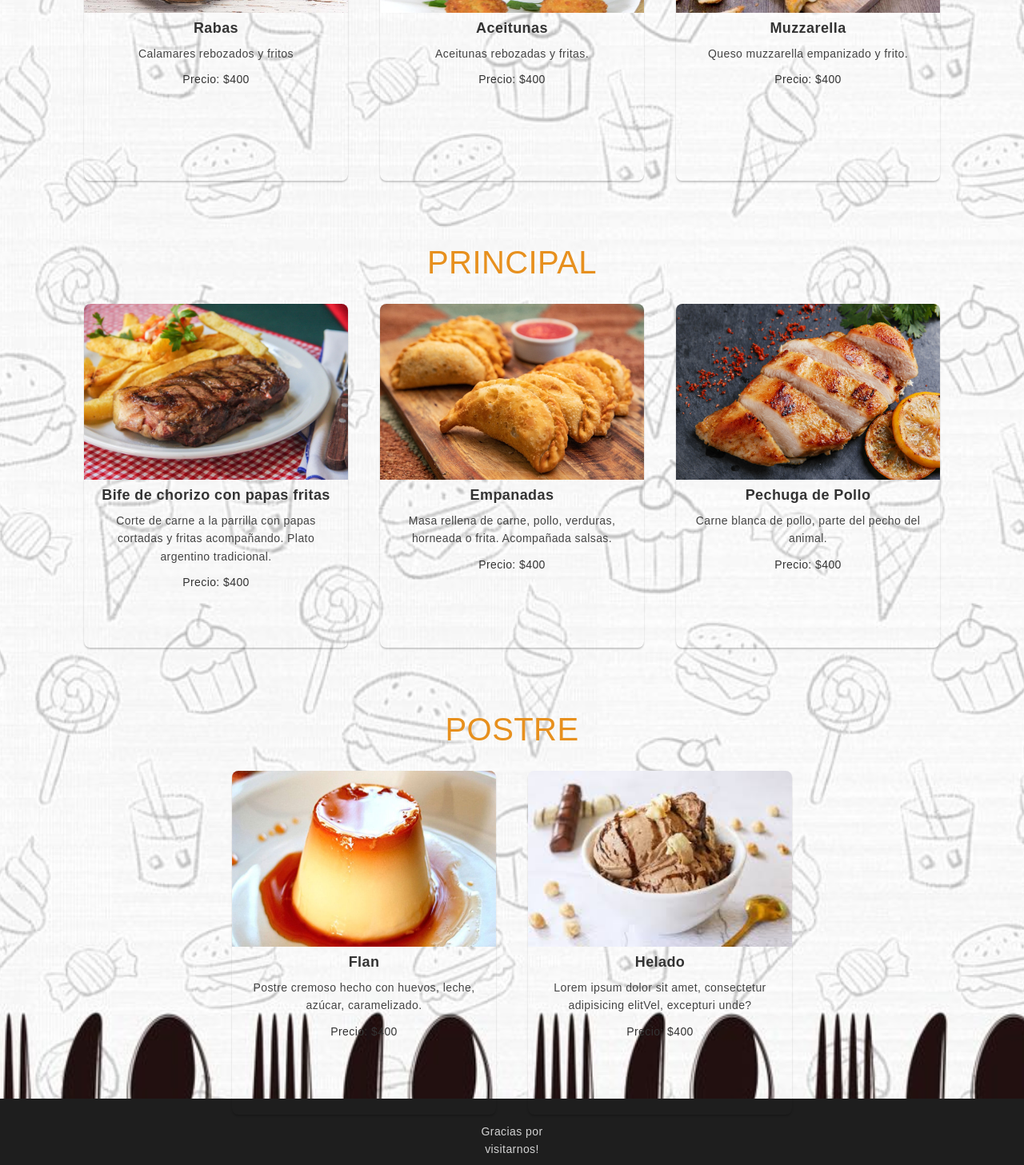
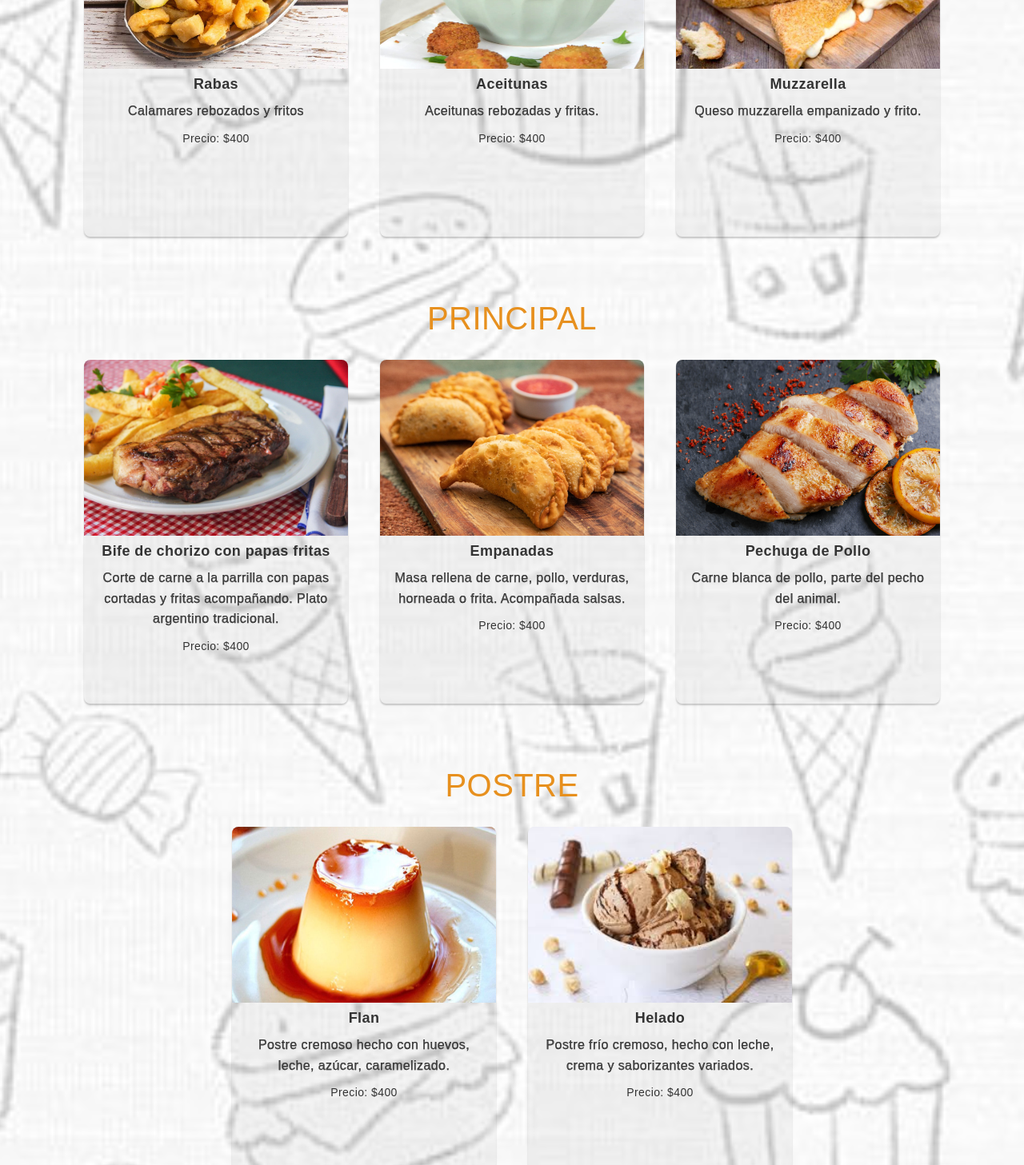
Before and after one commit to mrcsmchll/pnt1_carta_restobar, a plain HTML site: page index.html in a window 1280 px wide. Shown: the part 550-2007 px from the top of the page at 80% size. Drawn offline with nearby package versions, Linux system fonts and the light colour scheme.

Commit message:
final addition

```diff
--- a/index.html
+++ b/index.html
@@ -27,7 +27,7 @@
   <!-- entrada -->
   <h1 class="title">ENTRADA</h1>
 
-  <div class="container">
+  <div class="container" id="entrada">
 
       <div class="card">
           <img src="imgs/rabas.jpeg" alt="rabas">
@@ -55,7 +55,7 @@
   <!-- principal-->
   <h1 class="title">PRINCIPAL</h1>
 
-  <div class="container">
+  <div class="container" id="principal">
 
       <div class="card">
           <img src="/imgs/bife.jpeg" alt="bife" >
@@ -86,7 +86,7 @@
      <!-- postre -->
     <h1 class="title">POSTRE</h1>
 
-    <div class="container">
+    <div class="container" id="postres">
 
         <div class="card">
             <img src="/imgs/flan.jpeg" alt="flan">
@@ -98,7 +98,7 @@
         <div class="card">
             <img src="/imgs/helado2.jpeg" alt="helado">
             <h4>Helado</h4>
-            <p>Lorem ipsum dolor sit amet, consectetur adipisicing elitVel, excepturi unde?</p>
+            <p>Postre frío cremoso, hecho con leche, crema y saborizantes variados.</p>
             <span>Precio:   $400</span>
         </div>
 
--- a/style.css
+++ b/style.css
@@ -4,16 +4,14 @@ header {
     text-align: center;
 }
 
+header h1{
+    font-size: 100px;
+}
 
 html,
 body {
     margin: 0;
     padding: 0;
-
-
-
-
-
 
 }
 
@@ -25,7 +23,7 @@ body {
     line-height: 1.6;
 
 
-    background-image: url('imgs/fondo.jpeg');
+    background-image: url('imgs/fondo2.jpeg');
     background-size: cover;
     background-position: center;
 
@@ -60,7 +58,11 @@ body {
     margin: 20px;
     text-align: center;
     transition: all 0.255;
+
+    background-color: rgba(166, 166, 166, 0.123);
+
 }
+
 
 .container .card:hover {
     transform: translateY(-15px);
@@ -80,11 +82,15 @@ body {
 
 .container .card p {
     padding: 0 1rem;
-    font-size 16px;
+    font-size: 16px;
     color: rgb(67, 67, 67);
+    -webkit-text-stroke-width: 0.25px;
+    -webkit-text-stroke-color: black;
+
 }
 
 .footer{
+    margin-top: 10rem;
     padding: 30px 60rem;
     background: rgb(30, 30, 30);
     color: lightgrey;
```
Also changed, not shown: index2.html (deleted, +0 -79 lines), imgs/fondo2.jpeg (added).
